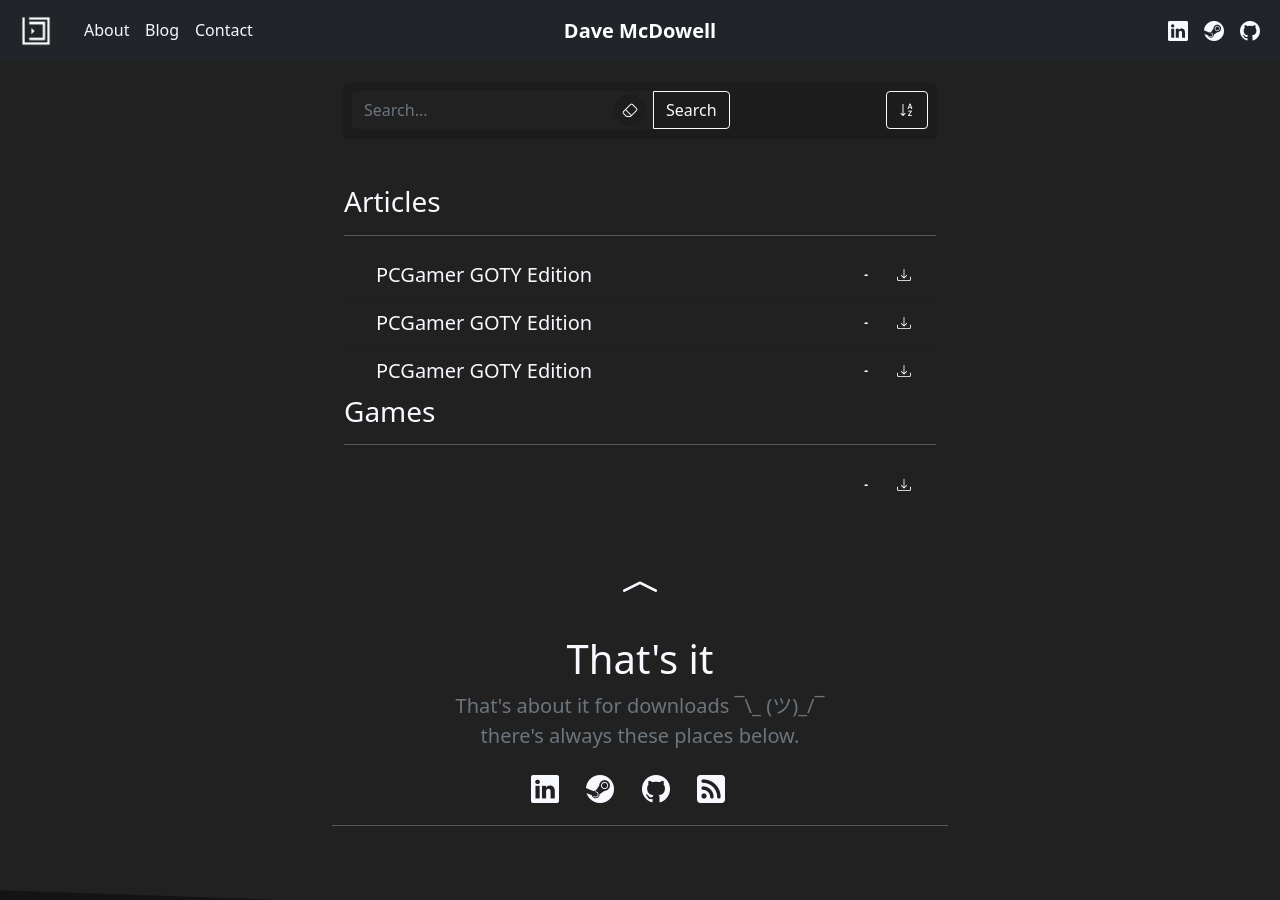
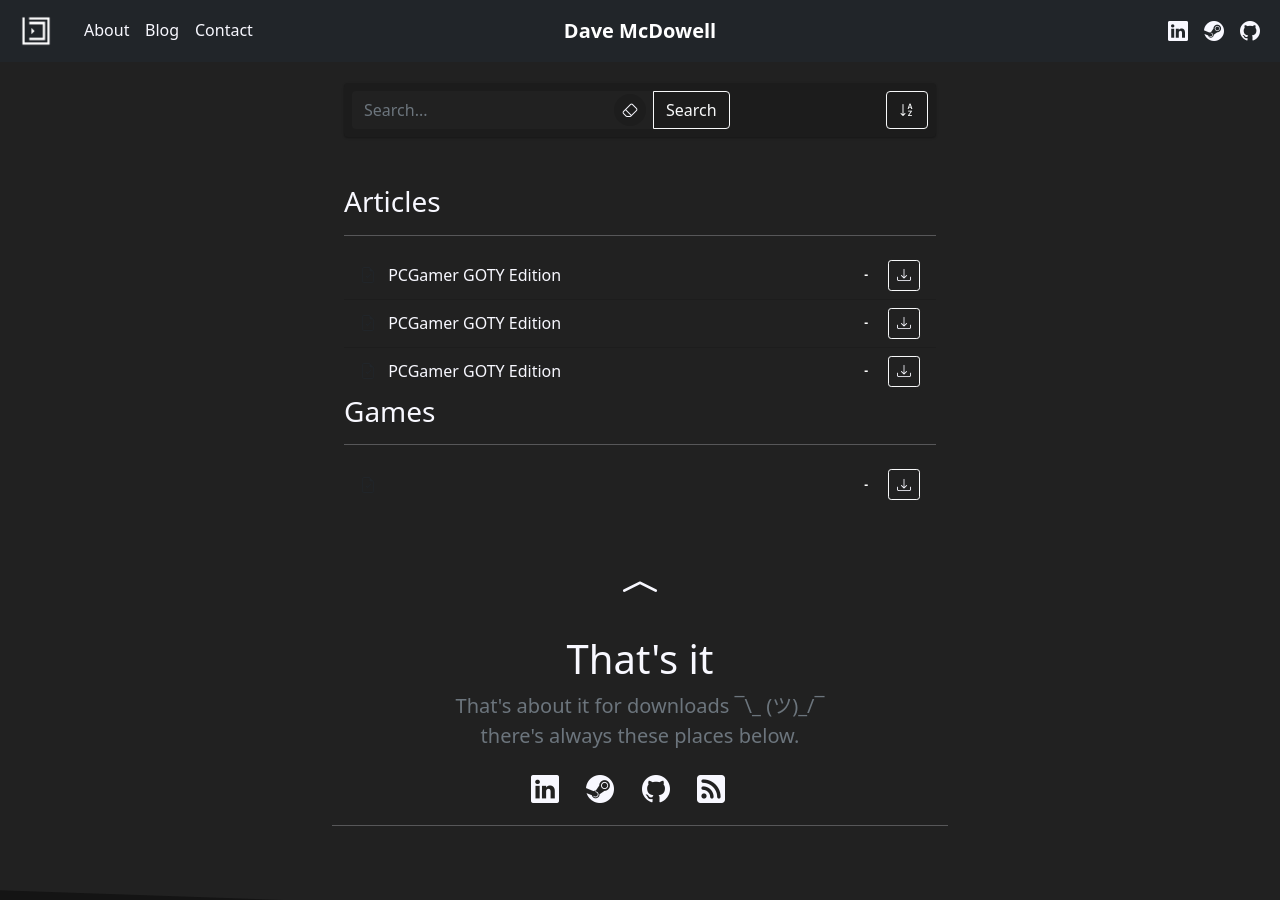
Before and after one commit to davemcdowell/portfolio, a Jekyll site: the page built from downloads.html, in a window 1280 px wide and 900 px high, scrolled down 898 px. Built offline with Jekyll 4.4.1, drawn with Linux system fonts in a browser that asks for light colours; nearby versions of some CDN libraries.

Commit message:
Update downloads.html

```diff
--- a/downloads.html
+++ b/downloads.html
@@ -23,12 +23,12 @@ css-files:
                   <li class="list-group-item bg-transparent">
                     <div class="d-flex flex-wrap justify-content-between align-items-center">
                       <div class="list-meta">
-                        <span><i class="bi bi-file-earmark-check"></i><a href="{{ item.url }}" class="lead text-decoration-none" target="_blank">{{ item.title }}</a></span>
-                        <a href="{{ item.url }}" class="lead" target="_blank"></a>
+                        <i class="bi bi-file-earmark-check me-2"></i>
+                        <a href="{{ item.url }}" class="text-decoration-none" target="_blank">{{ item.title }}</a>
                       </div>
                       <div class="list-item-actions">
                         <span class="badge badge-light badge-pill me-2 no-select">-</span>
-                        <a href="{{ item.url }}" class="btn btn-sm" target="_blank"><i class="bi bi-download"></i></a>
+                        <a href="{{ item.url }}" class="btn btn-sm btn-outline-light" target="_blank"><i class="bi bi-download"></i></a>
                       </div>
                     </div>
                   </li>
```
